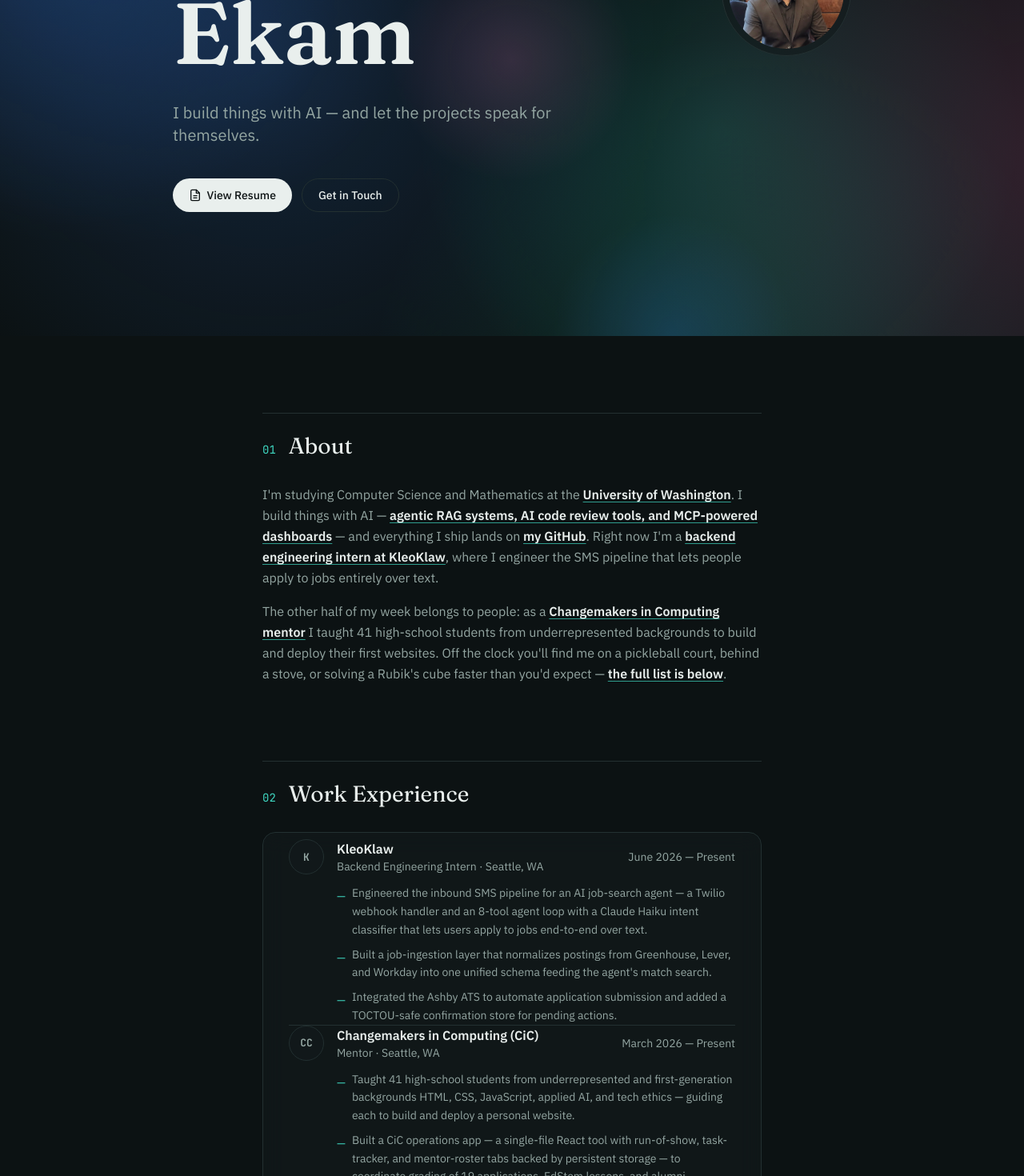
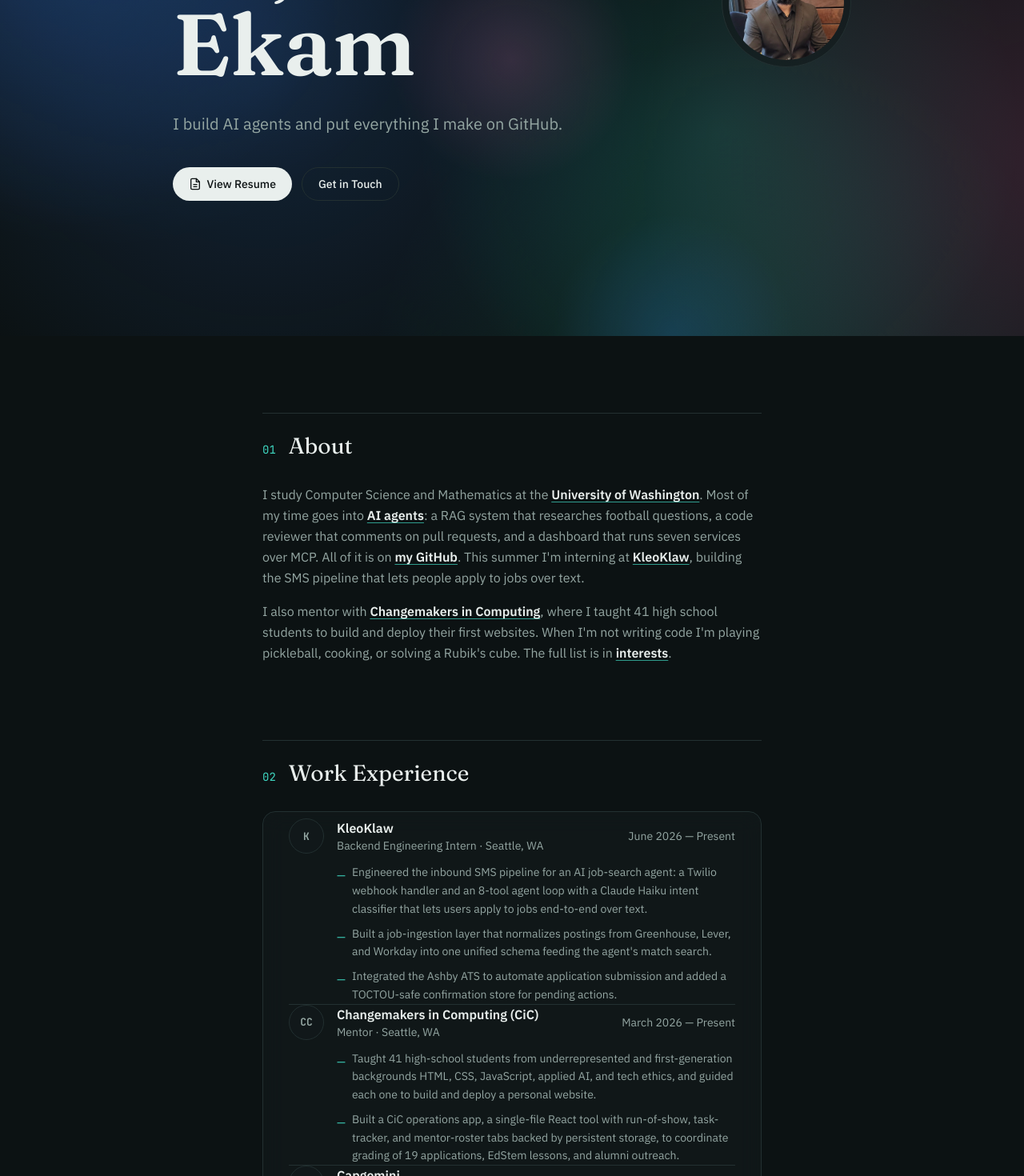
Before and after one commit to esingh25/personal-website, a Next.js app: page / in a window 1280 px wide. Shown: the part 380-1850 px from the top of the page at 80% size. Built offline with nearby package versions, Linux system fonts and the light colour scheme.

Commit message:
fix: rewrite site copy to cut AI-sounding patterns
Tagline, about, project descriptions, contact, and bullets rewritten:
active voice, no em dashes in prose, no rhetorical setups, no filler

```diff
--- a/src/app/page.tsx
+++ b/src/app/page.tsx
@@ -95,7 +95,7 @@ export default function Home() {
             index="06"
             badge="My Projects"
             title="What I've been building"
-            subtitle="Built with AI, shipped to GitHub. Here are a few of my favorites."
+            subtitle="Three AI projects, all with source on GitHub."
           />
           <div className="grid gap-6 sm:grid-cols-2">
             {projects.map((project, i) => (
@@ -114,15 +114,15 @@ export default function Home() {
           <ShowcaseHeading id="contact" index="07" badge="Contact" title="Get in Touch" />
           <Reveal>
             <p className="mx-auto -mt-6 max-w-md text-center text-ink-muted">
-              Want to chat? Drop me an email at{" "}
+              Email{" "}
               <a href={`mailto:${site.email}`} className="prose-link">
                 {site.email}
               </a>{" "}
-              or find me on{" "}
+              or message me on{" "}
               <a href={site.linkedin} target="_blank" rel="noopener noreferrer" className="prose-link">
                 LinkedIn
               </a>
-              , and I&apos;ll reply as soon as I can.
+              . I answer both.
             </p>
           </Reveal>
         </section>
--- a/src/components/About.tsx
+++ b/src/components/About.tsx
@@ -9,34 +9,35 @@ export function About() {
       <Reveal>
         <div className="space-y-4 text-sm leading-relaxed text-ink-muted sm:text-base">
           <p>
-            I&apos;m studying Computer Science and Mathematics at the{" "}
+            I study Computer Science and Mathematics at the{" "}
             <a href="https://www.washington.edu" target="_blank" rel="noopener noreferrer" className="prose-link">
               University of Washington
             </a>
-            . I build things with AI —{" "}
+            . Most of my time goes into{" "}
             <a href="#projects" className="prose-link">
-              agentic RAG systems, AI code review tools, and MCP-powered dashboards
-            </a>{" "}
-            — and everything I ship lands on{" "}
+              AI agents
+            </a>
+            : a RAG system that researches football questions, a code reviewer that comments on
+            pull requests, and a dashboard that runs seven services over MCP. All of it is on{" "}
             <a href={site.github} target="_blank" rel="noopener noreferrer" className="prose-link">
               my GitHub
             </a>
-            . Right now I&apos;m a{" "}
+            . This summer I&apos;m interning at{" "}
             <a href="#experience" className="prose-link">
-              backend engineering intern at KleoKlaw
+              KleoKlaw
             </a>
-            , where I engineer the SMS pipeline that lets people apply to jobs entirely over text.
+            , building the SMS pipeline that lets people apply to jobs over text.
           </p>
           <p>
-            The other half of my week belongs to people: as a{" "}
+            I also mentor with{" "}
             <a href="#experience" className="prose-link">
-              Changemakers in Computing mentor
-            </a>{" "}
-            I taught 41 high-school students from underrepresented backgrounds to build and deploy
-            their first websites. Off the clock you&apos;ll find me on a pickleball court, behind a
-            stove, or solving a Rubik&apos;s cube faster than you&apos;d expect —{" "}
+              Changemakers in Computing
+            </a>
+            , where I taught 41 high school students to build and deploy their first websites. When
+            I&apos;m not writing code I&apos;m playing pickleball, cooking, or solving a
+            Rubik&apos;s cube. The full list is in{" "}
             <a href="#interests" className="prose-link">
-              the full list is below
+              interests
             </a>
             .
           </p>
--- a/src/data/education.ts
+++ b/src/data/education.ts
@@ -24,7 +24,7 @@ export const education: Education = {
     "Advanced Multivariable Calculus",
     "Matrix Algebra",
     "Elements of Statistical Methods",
-    "Data Structures & Algorithms — UC San Diego (Coursera)",
+    "Data Structures & Algorithms (UC San Diego, Coursera)",
   ],
 };
 
--- a/src/data/experience.ts
+++ b/src/data/experience.ts
@@ -13,7 +13,7 @@ export const experience: Experience[] = [
     location: "Seattle, WA",
     period: "June 2026 — Present",
     bullets: [
-      "Engineered the inbound SMS pipeline for an AI job-search agent — a Twilio webhook handler and an 8-tool agent loop with a Claude Haiku intent classifier that lets users apply to jobs end-to-end over text.",
+      "Engineered the inbound SMS pipeline for an AI job-search agent: a Twilio webhook handler and an 8-tool agent loop with a Claude Haiku intent classifier that lets users apply to jobs end-to-end over text.",
       "Built a job-ingestion layer that normalizes postings from Greenhouse, Lever, and Workday into one unified schema feeding the agent's match search.",
       "Integrated the Ashby ATS to automate application submission and added a TOCTOU-safe confirmation store for pending actions.",
     ],
@@ -24,8 +24,8 @@ export const experience: Experience[] = [
     location: "Seattle, WA",
     period: "March 2026 — Present",
     bullets: [
-      "Taught 41 high-school students from underrepresented and first-generation backgrounds HTML, CSS, JavaScript, applied AI, and tech ethics — guiding each to build and deploy a personal website.",
-      "Built a CiC operations app — a single-file React tool with run-of-show, task-tracker, and mentor-roster tabs backed by persistent storage — to coordinate grading of 19 applications, EdStem lessons, and alumni outreach.",
+      "Taught 41 high-school students from underrepresented and first-generation backgrounds HTML, CSS, JavaScript, applied AI, and tech ethics, and guided each one to build and deploy a personal website.",
+      "Built a CiC operations app, a single-file React tool with run-of-show, task-tracker, and mentor-roster tabs backed by persistent storage, to coordinate grading of 19 applications, EdStem lessons, and alumni outreach.",
     ],
   },
   {
--- a/src/data/projects.ts
+++ b/src/data/projects.ts
@@ -11,7 +11,7 @@ export const projects: Project[] = [
   {
     name: "Claude PR Reviewer",
     description:
-      "An AI-powered GitHub Action that reviews pull request diffs with cross-file context and posts inline comments via the GitHub REST API — across GitHub, GitLab, and Bitbucket.",
+      "A GitHub Action that reviews pull request diffs with cross-file context and posts inline comments through the REST API. Works on GitHub, GitLab, and Bitbucket.",
     highlights: [
       "99% statement coverage over 52 automated tests behind an 80%-gated CI pipeline",
       "Hardened against prompt-injection and denial-of-wallet attacks",
@@ -26,10 +26,10 @@ export const projects: Project[] = [
   {
     name: "HailMaryRAG",
     description:
-      "An agentic RAG assistant that decomposes natural-language NFL and college football questions, then runs hybrid retrieval across an Elasticsearch index, a vector database, and live feeds to synthesize grounded, cited research reports.",
+      "A RAG assistant that answers NFL and college football questions. It breaks each question down, runs hybrid retrieval across Elasticsearch, a vector database, and live feeds, then writes a cited research report.",
     highlights: [
       "LangGraph pipeline (decompose → retrieve → rerank → synthesize) with a citation guard and per-query cost circuit breakers",
-      "LLMs restricted to decomposition and synthesis — deterministic Python handles all ranking and edge math",
+      "LLMs handle only decomposition and synthesis; deterministic Python does the ranking and edge math",
     ],
     stack: ["Python", "FastAPI", "LangGraph", "Elasticsearch", "pgvector", "Claude"],
     githubUrl: "https://github.com/esingh25/HailMaryRAG",
@@ -37,7 +37,7 @@ export const projects: Project[] = [
   {
     name: "Personal AI Dashboard",
     description:
-      "A dashboard unifying seven services — Notion, Slack, Canvas LMS, Google Calendar, Gmail, GitHub, and Canva — in one console, with integrations wired over MCP using the Claude Agent SDK.",
+      "One console for seven services: Notion, Slack, Canvas LMS, Google Calendar, Gmail, GitHub, and Canva. The integrations run over MCP using the Claude Agent SDK.",
     highlights: [
       "Sync decoupled from render, so widget refreshes cost zero model calls",
       "Work routed across three model tiers (Haiku for bulk sync, Sonnet for briefs, Opus for chat) to bound API cost",
--- a/src/data/site.ts
+++ b/src/data/site.ts
@@ -1,6 +1,6 @@
 export const site = {
   name: "Ekam Singh",
-  tagline: "I build things with AI — and let the projects speak for themselves.",
+  tagline: "I build AI agents and put everything I make on GitHub.",
   email: "ekams25@cs.washington.edu",
   github: "https://github.com/esingh25",
   linkedin: "https://www.linkedin.com/in/esingh25",
@@ -9,7 +9,7 @@ export const site = {
   photo: "/profile.jpg" as string | null,
   title: "Ekam Singh — CS & Math @ UW",
   description:
-    "Ekam Singh — University of Washington student in Computer Science and Mathematics. I build things with AI: agentic RAG systems, AI code review tools, and MCP-powered dashboards.",
+    "Ekam Singh, Computer Science and Mathematics student at the University of Washington. I build AI agents: RAG systems, code review tools, and MCP dashboards.",
 } as const;
 
 export const navLinks = [
```
